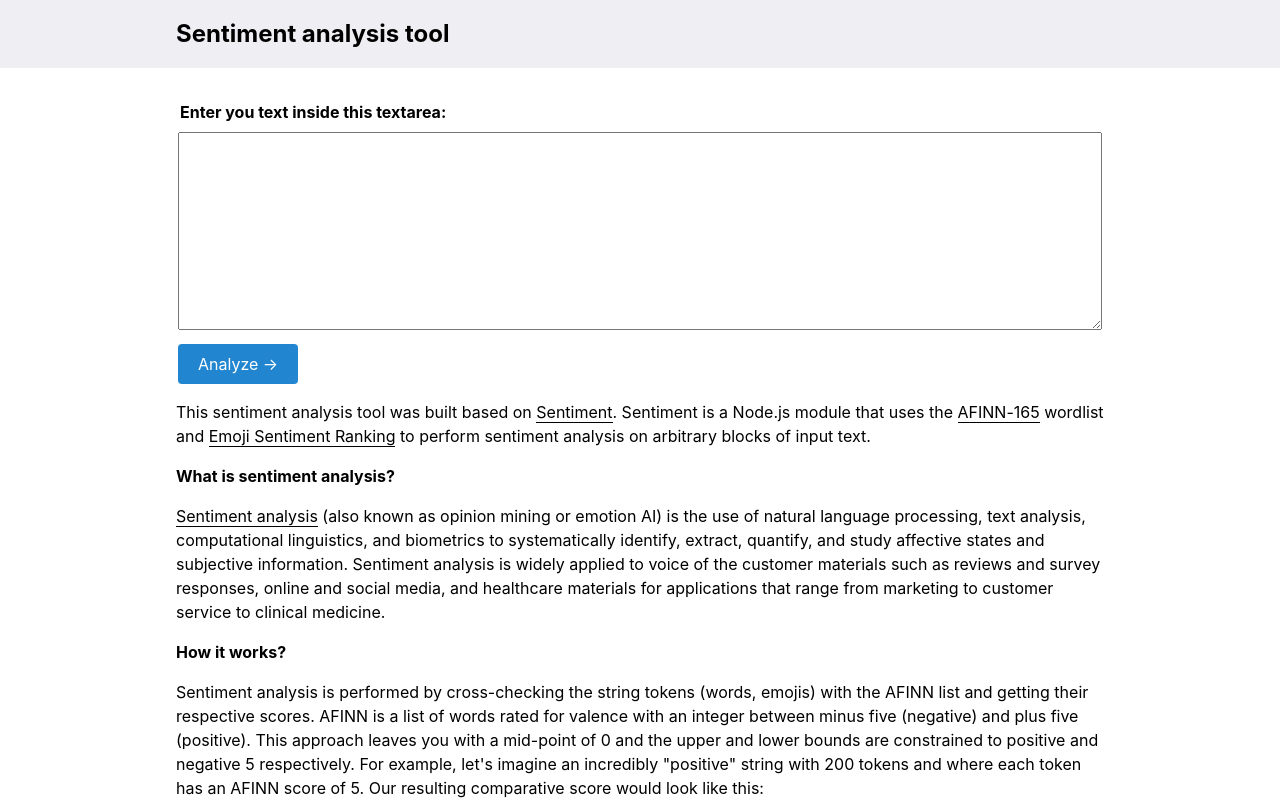
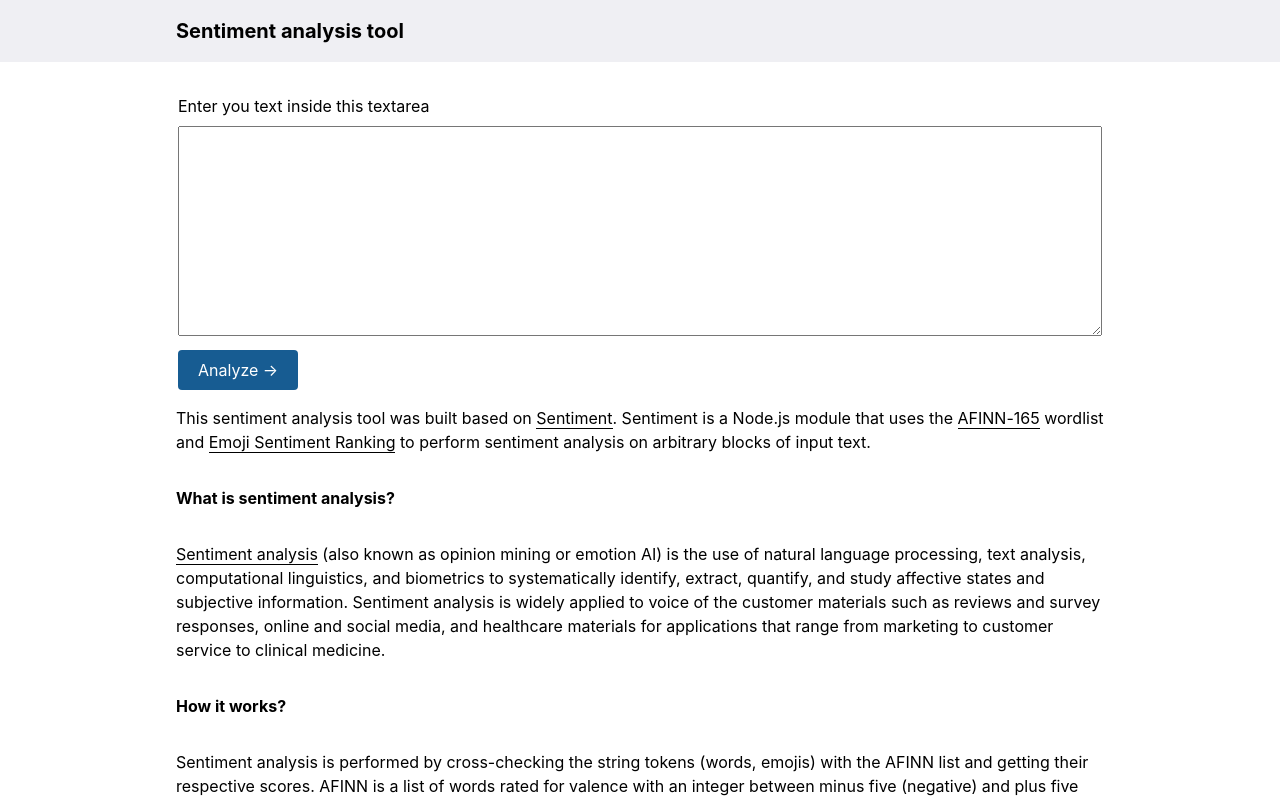
Before and after one commit to Tajiboev/sentiment-analysis-client, a React (Create React App) app: page / in a window 1280 px wide. Shown: the top 800 px of the page. Built offline with nearby package versions, Linux system fonts and the light colour scheme.

Commit message:
accessibility fix

```diff
--- a/src/Components/Explanation.tsx
+++ b/src/Components/Explanation.tsx
@@ -31,7 +31,9 @@ const Explanation: FC = () => {
 				to perform sentiment analysis on arbitrary blocks of input text.
 			</p>
 
-			<h4>What is sentiment analysis?</h4>
+			<p>
+				<strong>What is sentiment analysis?</strong>
+			</p>
 			<p>
 				<a
 					href="https://en.wikipedia.org/wiki/Sentiment_analysis"
@@ -48,7 +50,9 @@ const Explanation: FC = () => {
 				and healthcare materials for applications that range from marketing to customer
 				service to clinical medicine.
 			</p>
-			<h4>How it works?</h4>
+			<p>
+				<strong>How it works?</strong>
+			</p>
 			<p>
 				Sentiment analysis is performed by cross-checking the string tokens (words, emojis)
 				with the AFINN list and getting their respective scores. AFINN is a list of words
--- a/src/Components/Header.tsx
+++ b/src/Components/Header.tsx
@@ -5,7 +5,9 @@ const Header: FC = () => {
 	return (
 		<header>
 			<Container>
-				<h2>Sentiment analysis tool</h2>
+				<p>
+					<strong>Sentiment analysis tool</strong>
+				</p>
 			</Container>
 		</header>
 	);
--- a/src/Components/TextForm.tsx
+++ b/src/Components/TextForm.tsx
@@ -15,6 +15,7 @@ const TextForm: FC<Props> = ({ setResults, setError }) => {
 	const ref = useRef<HTMLTextAreaElement>(null);
 	const handleSubmit = (e: React.FormEvent) => {
 		e.preventDefault();
+		setError("");
 		if (!ref.current || ref.current.value === "") {
 			setinputError(true);
 			return;
@@ -46,8 +47,8 @@ const TextForm: FC<Props> = ({ setResults, setError }) => {
 	return (
 		<form className={styles.form} onSubmit={handleSubmit}>
 			<fieldset className={styles.fieldset}>
-				<legend>Enter you text inside this textarea:</legend>
-				<textarea className={styles.textarea} rows={8} ref={ref}></textarea>
+				<label htmlFor="textarea">Enter you text inside this textarea</label>
+				<textarea id="textarea" className={styles.textarea} rows={8} ref={ref}></textarea>
 				{inputError && <p className="error">Please enter your text in the textarea!</p>}
 				<button className={styles.button} disabled={loading}>
 					{loading ? "Waiting for results" : "Analyze →"}
--- a/src/Styles/form.module.sass
+++ b/src/Styles/form.module.sass
@@ -4,17 +4,15 @@
 .fieldset
     border: none
     padding: 0
-    legend
-        margin-bottom: 0.5rem
-        font-weight: bold
 
 .textarea
     resize: vertical
     width: 100%
+    padding: 0.5rem
+    margin-top: 0.5rem
 
 .button
-    background-color: #2185d0
-    box-shadow: 0 0 0 0 rgb(34 36 38 / 15%) inset
+    background-color: #175C92
     vertical-align: top
     color: #fff
     border: none
@@ -23,4 +21,4 @@
     border-radius: .25rem
     margin-top: 0.5rem
     &:hover
-        background-color: #1678c2
+        background-color: #145180
--- a/src/Styles/index.sass
+++ b/src/Styles/index.sass
@@ -9,7 +9,8 @@ code
 
 header
     margin-bottom: 1rem
-    padding: 1rem 0
+    p
+        font-size: 1.25rem
 
 footer
     margin-top: 2rem
```
